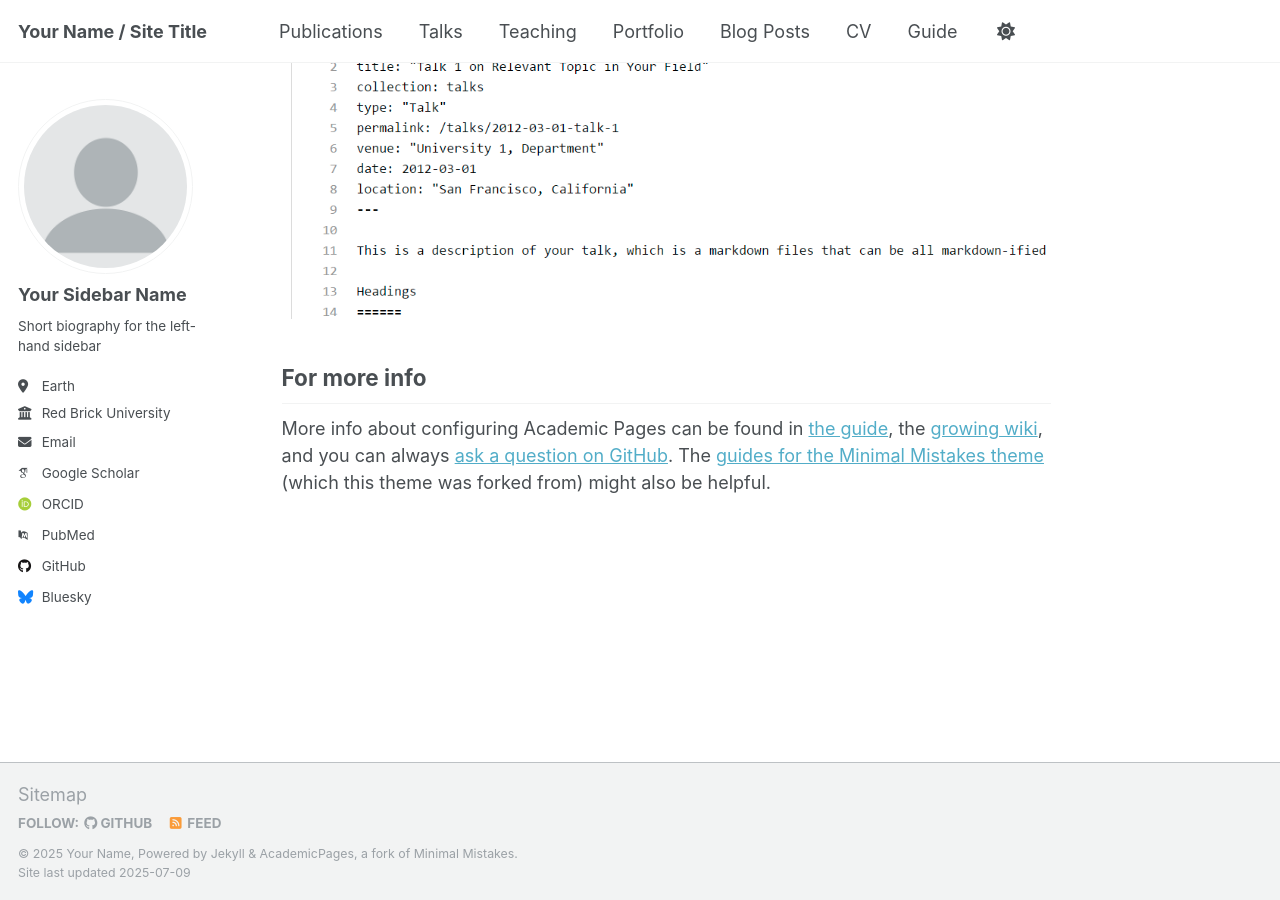
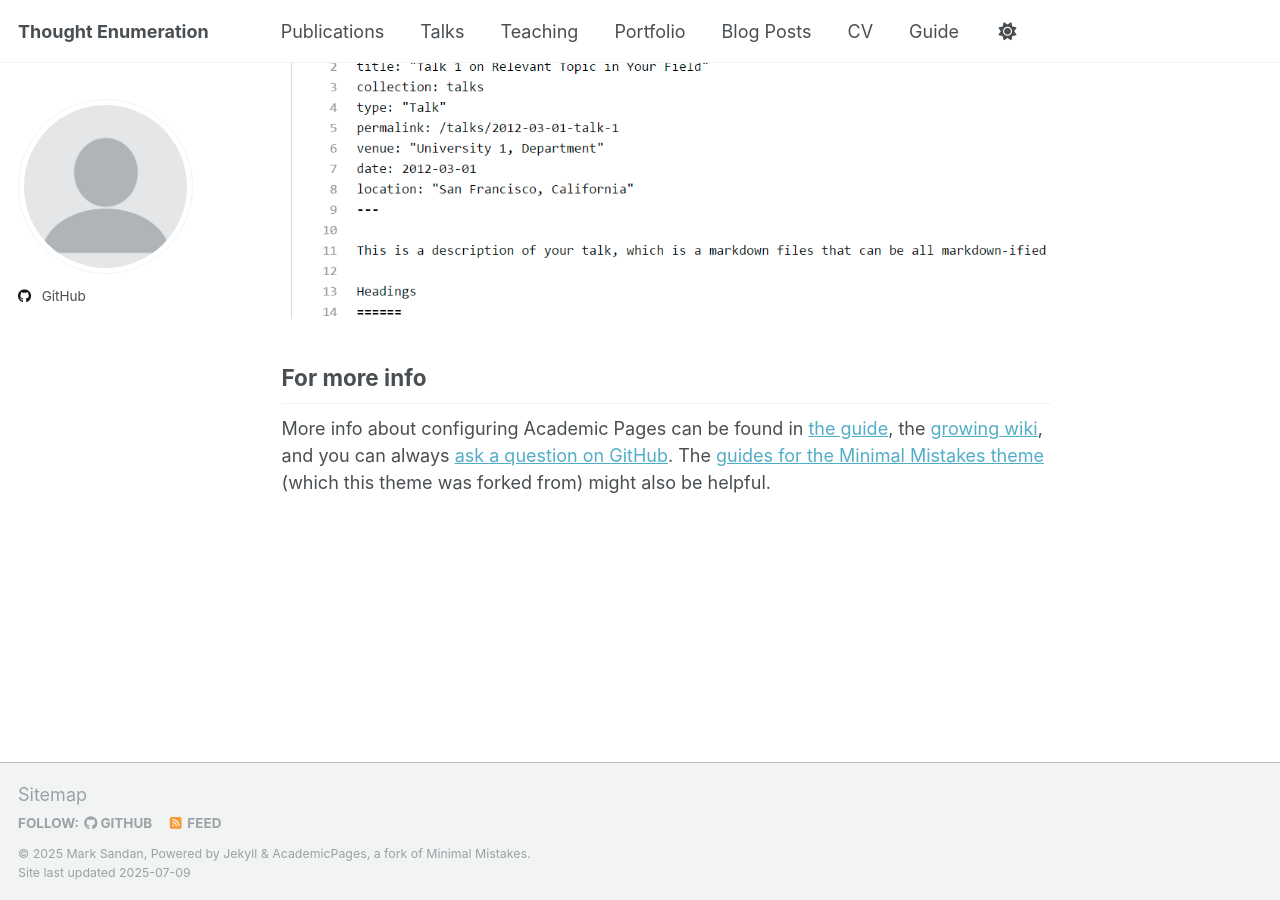
Before and after one commit to sandan/sandan.github.io, a Jekyll site: the page built from _pages/about.md, in a window 1280 px wide and 900 px high, scrolled down 2880 px. Built offline with Jekyll 4.4.1, drawn with Linux system fonts in a browser that asks for light colours; some web fonts are replaced; a script that is not in the unit is left out.

Commit message:
Update _config.yml

```diff
--- a/_config.yml
+++ b/_config.yml
@@ -9,13 +9,13 @@
 # Basic Site Settings
 locale                   : "en-US"
 site_theme               : "default"
-title                    : "Your Name / Site Title"
+title                    : "Thought Enumeration"
 title_separator          : "-"
-name                     : &name "Your Name"
-description              : &description "personal description"
-url                      : https://academicpages.github.io # the base hostname & protocol for your site e.g. "https://[your GitHub username].github.io" or if you already have some other page hosted on Github then use "https://[your GitHub username].github.io/[Your Repo Name]"
+name                     : &name "Mark Sandan"
+description              : &description ""
+url                      : https://sandan.github.io # the base hostname & protocol for your site e.g. "https://[your GitHub username].github.io" or if you already have some other page hosted on Github then use "https://[your GitHub username].github.io/[Your Repo Name]"
 baseurl                  : "" # the subpath of your site, e.g. "/blog"
-repository               : "academicpages/academicpages.github.io"
+repository               : ""
 
 # Site Author - The following control what appear as part of the author content on the side bar.
 #               If a field is blank the icon and link will not appear, otherwise it will be shown.
@@ -23,22 +23,22 @@ repository               : "academicpages/academicpages.github.io"
 author:
   # Biographic information
   avatar           : "profile.png"
-  name             : "Your Sidebar Name"
+  name             : #
   pronouns         : # example: "she/her"
-  bio              : "Short biography for the left-hand sidebar"
-  location         : "Earth"
-  employer         : "Red Brick University"
+  bio              : #
+  location         : #
+  employer         : #
   uri              : # URL
-  email            : "none@example.org"
+  email            : #
 
   # Academic websites
   academia         : # URL
   arxiv            : # URL - Update with the correct link to your profile
-  googlescholar    : "https://scholar.google.com/citations?user=PS_CX0AAAAAJ"
+  googlescholar    : #
   impactstory      : # URL
-  orcid            : "http://orcid.org/yourorcidurl"
+  orcid            : #
   semantic         : # URL
-  pubmed           : "https://www.ncbi.nlm.nih.gov/pubmed/?term=john+snow"
+  pubmed           : #
   researchgate     : # URL
   scopus           : # URL
 
@@ -46,13 +46,13 @@ author:
   bitbucket        : # Username - Update with your username on the site
   codepen          : # Username
   dribbble         : # Username
-  github           : "academicpages"
+  github           : github.com/sandan
   kaggle           : # Username
   stackoverflow    : # User number or user number and name (i.e., use "1" or "1/jeff-atwood")
 
   # Social media
   artstation       : # Username
-  bluesky          : "bsky.app" # Replace this with you Bluesky username
+  bluesky          : # Replace this with you Bluesky username
   facebook         : # Username
   flickr           : # Username
   foursquare       : # Username
@@ -133,7 +133,7 @@ yandex_site_verification :
 
 # Social Sharing
 twitter:
-  username               : &twitter
+  username               :
 facebook:
   username               :
   app_id                 :
```
